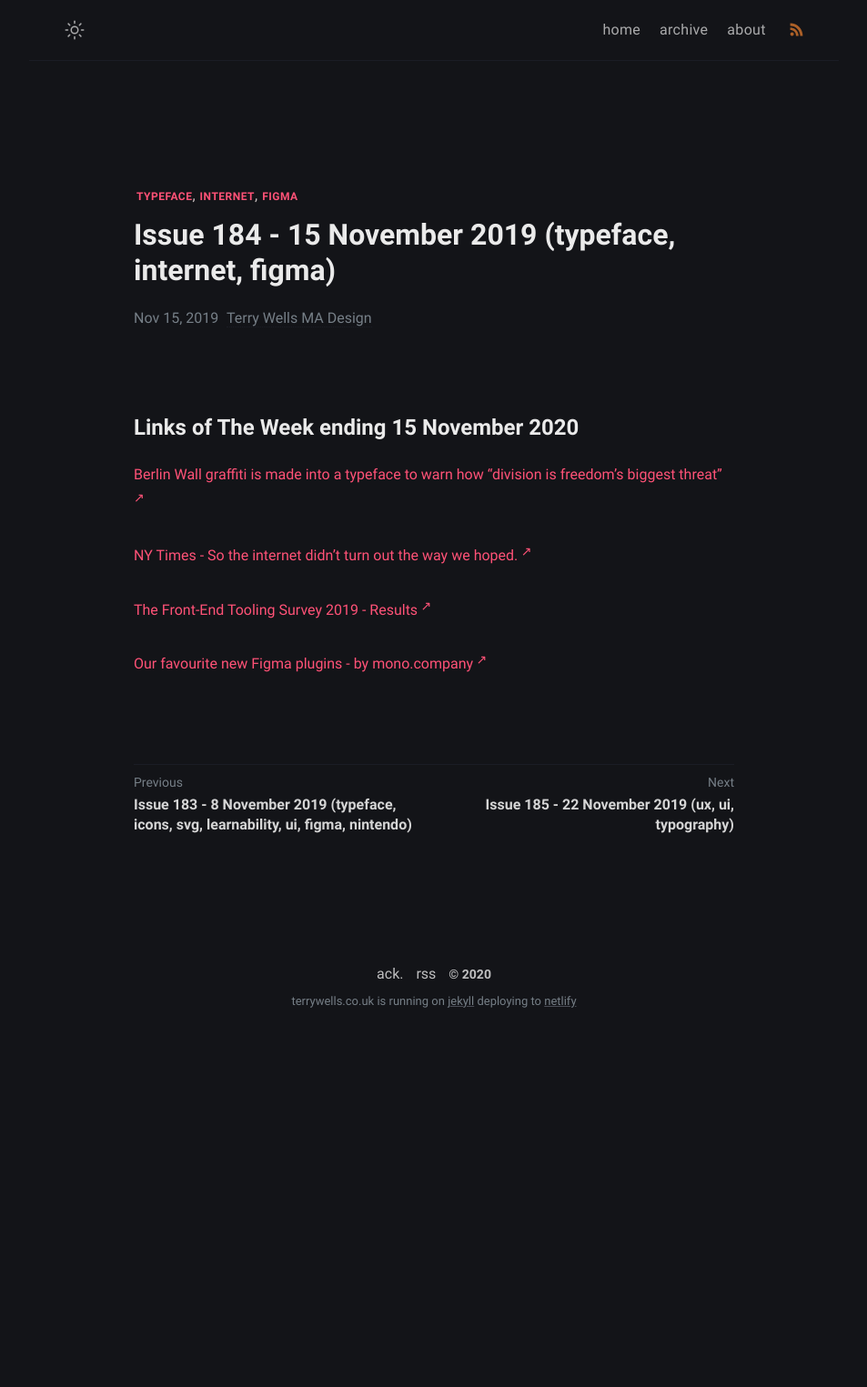
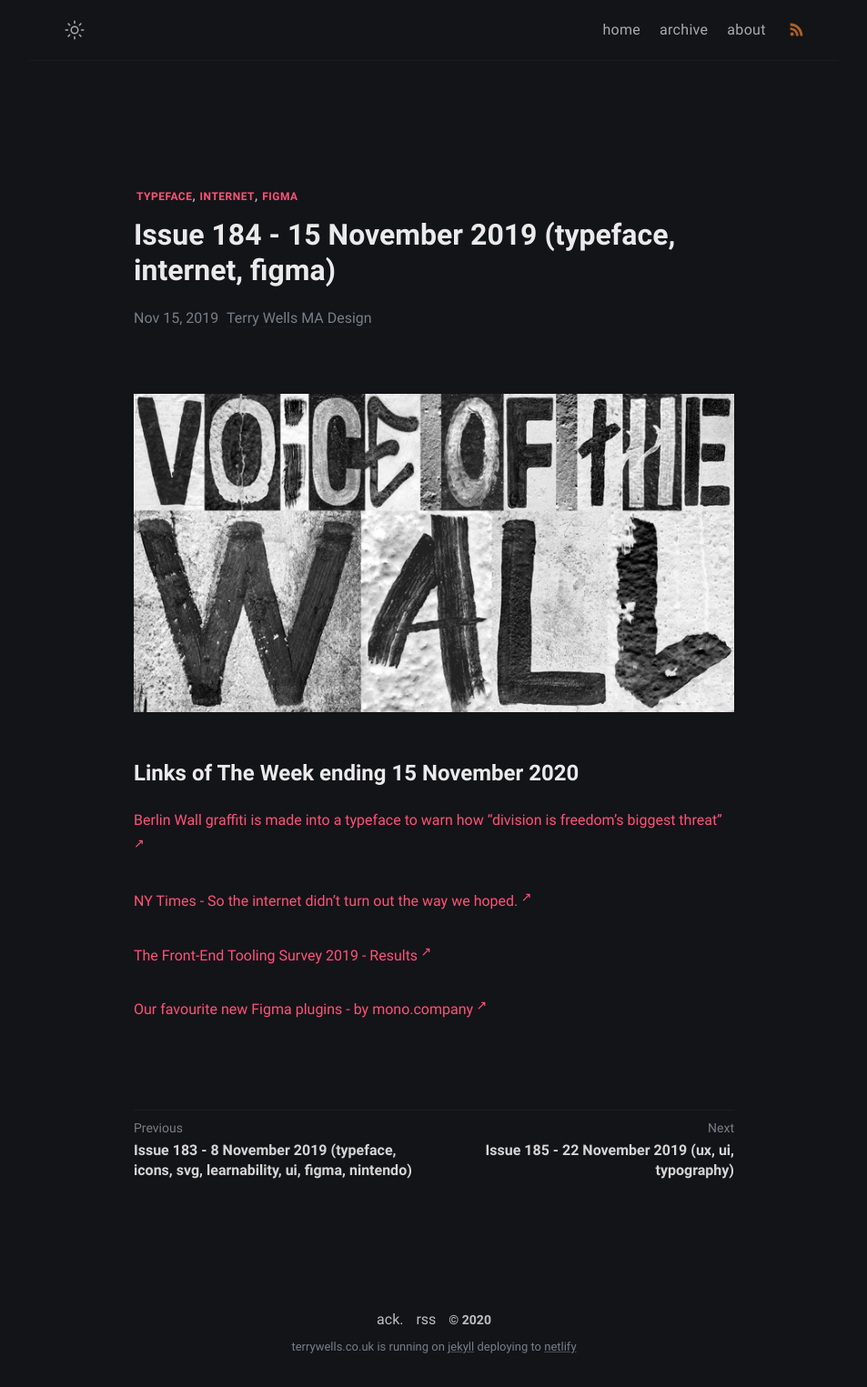
Before and after one commit to wristtattoo/jekyll-klise, a Jekyll site: the page built from _posts/2020-11-03-issue-184-15-november-2019-typeface-internet-figma.md, in a window 1280 px wide. Shown: the whole page at 91% size, without its empty margins (163-1116 px from the left). Built offline with Jekyll 4.4.1, drawn with Linux system fonts in a browser that asks for light colours; a script that is not in the unit is left out; before the commit the page ends 1145 px from its top, so only the background shows below that.

Commit message:
Update Links of The Week “2020-11-03-issue-184-15-november-2019-typeface-internet-figma”

```diff
--- a/_posts/2020-11-03-issue-184-15-november-2019-typeface-internet-figma.md
+++ b/_posts/2020-11-03-issue-184-15-november-2019-typeface-internet-figma.md
@@ -4,6 +4,8 @@ title: Issue 184 - 15 November 2019 (typeface, internet, figma)
 tags: typeface internet figma
 date: 2019-11-15T16:58:28.335Z
 ---
+![Berlin Wall graffiti is made into a typeface to warn how “division is freedom’s biggest threat”](/assets/uploads/issue-184.jpg "Berlin Wall graffiti is made into a typeface to warn how “division is freedom’s biggest threat”")
+
 # Links of The Week ending 15 November 2020
 
 <a href="https://www.itsnicethat.com/news/heimat-berlin-voice-of-the-wall-typeface-graphic-design-121119" title="Berlin Wall graffiti is made into a typeface to warn how “division is freedom’s biggest threat”" alt="Berlin Wall graffiti is made into a typeface to warn how “division is freedom’s biggest threat”" target="_blank">Berlin Wall graffiti is made into a typeface to warn how “division is freedom’s biggest threat”</a>
```
Also changed, not shown: assets/uploads/issue-184.jpg (added).
